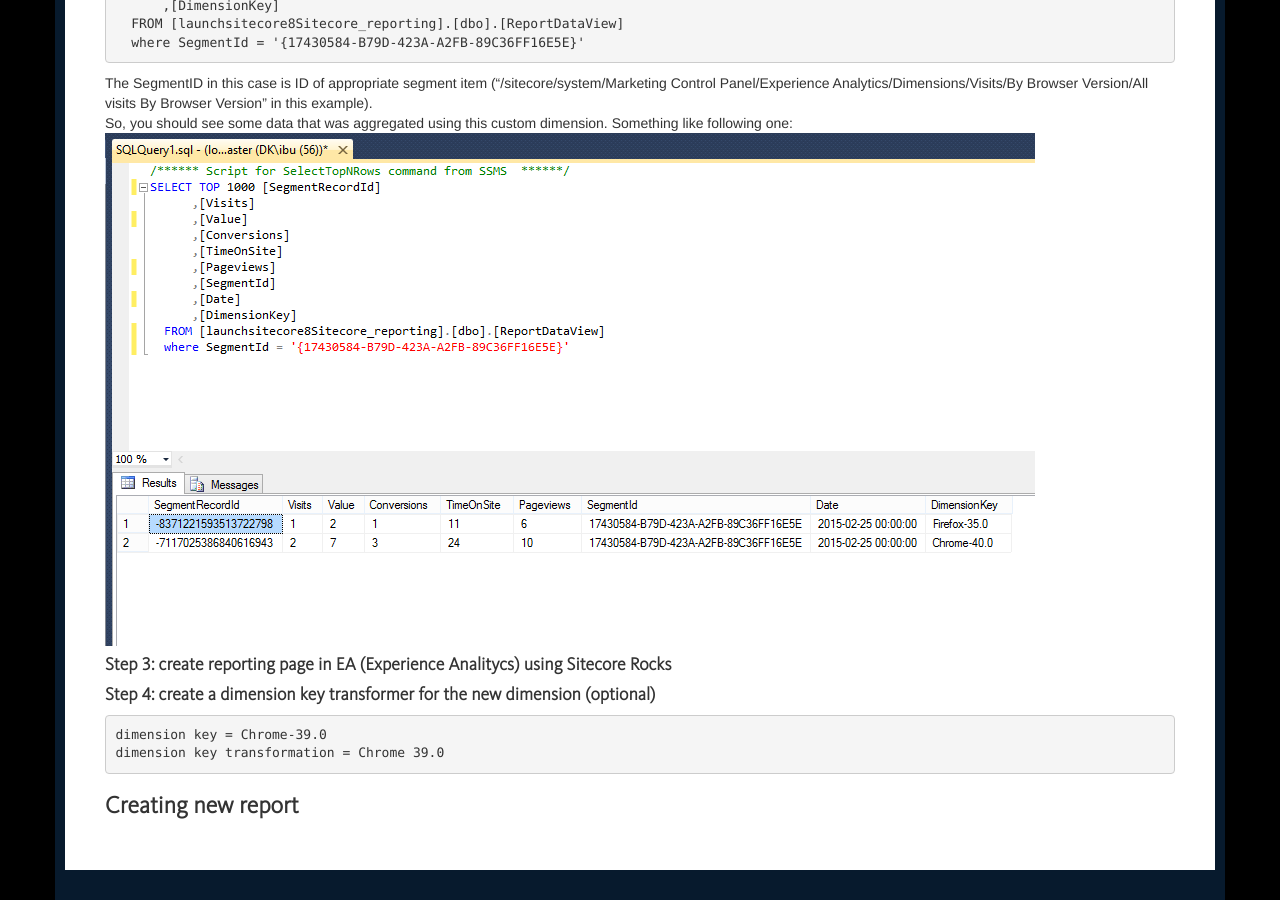
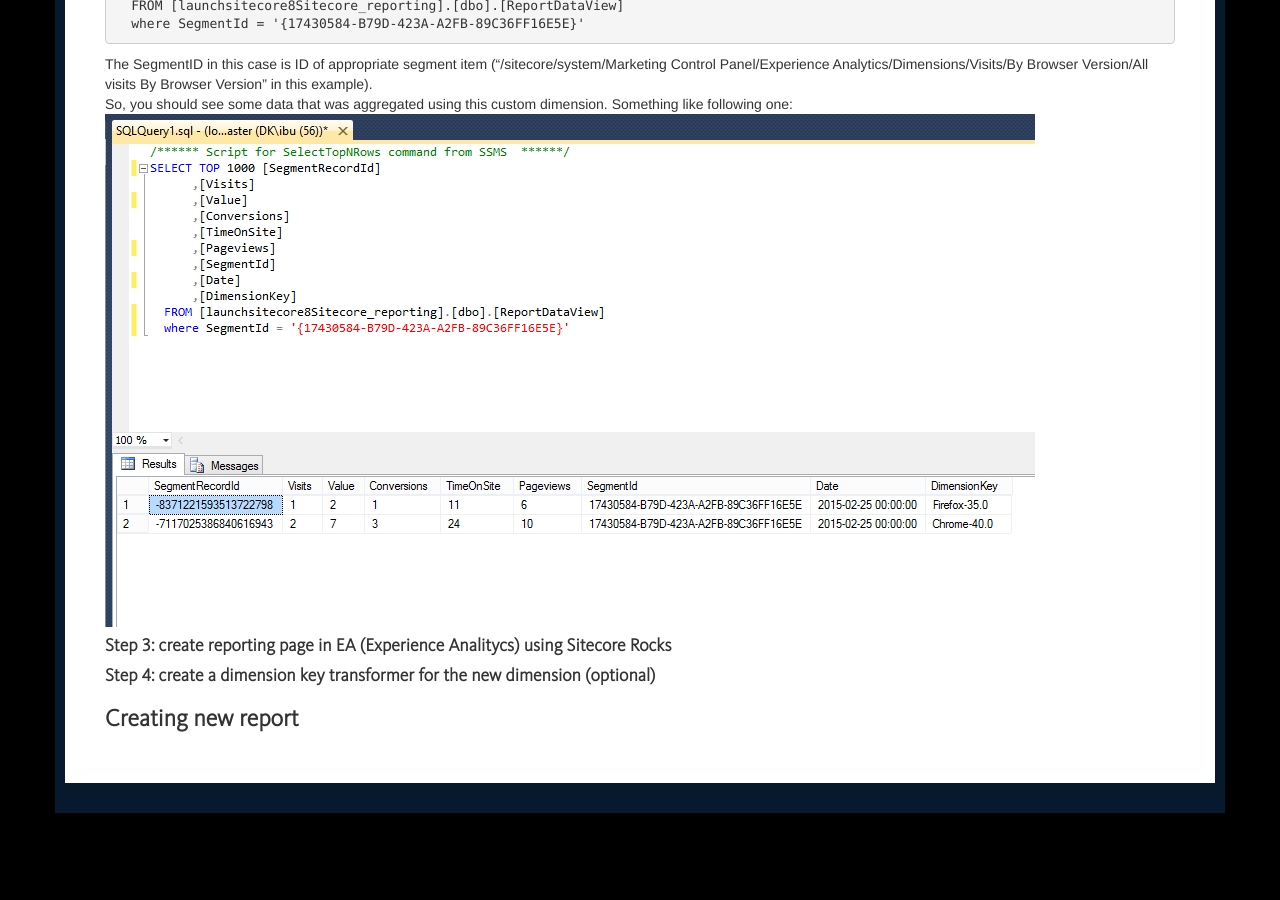
Before and after one commit to Sitecore-Community/docs, a Jekyll site: the page built from documentation/xDB/Extending Experience Analytics reports/index.md, in a window 1280 px wide and 900 px high, scrolled down 4829 px. Built offline with Jekyll 4.4.1, drawn with Linux system fonts in a browser that asks for light colours; nearby versions of some CDN libraries; after the commit the page ends 5642 px from its top, so only the background shows below that.

Commit message:
fixed code snippets

````diff
--- a/documentation/xDB/Extending Experience Analytics reports/index.md
+++ b/documentation/xDB/Extending Experience Analytics reports/index.md
@@ -37,7 +37,7 @@
 Create new class called "ByBrowserVersion" and inherit that from either ```DimensionBase``` or ```VisitDimensionBase``` base class. Lets use the second one in this example.
 2 abstract methods need to be implemented. Lets do some simple implementation:
 
-```c#
+```csharp
 using System;
 using Sitecore.Analytics.Aggregation.Data.Model;
 using Sitecore.ExperienceAnalytics.Aggregation.Dimensions;
@@ -68,7 +68,7 @@
 
 In case of using "DimensionBase" the custom class would look like this:
 
-```c#
+```csharp
 using System;
 using System.Collections.Generic;
 using Sitecore.Analytics.Aggregation.Data.Model;
@@ -100,7 +100,6 @@
     }
   }
 }
-
 ```
 
 Build project and make sure the dll is copied to bin folder of the website.
@@ -138,11 +137,8 @@
 
 #### Step 3: create reporting page in EA (Experience Analitycs) using Sitecore Rocks
 
+
 #### Step 4: create a dimension key transformer for the new dimension (optional)
 
-```
-dimension key = Chrome-39.0
-dimension key transformation = Chrome 39.0
-```
 
 ### Creating new report
````
